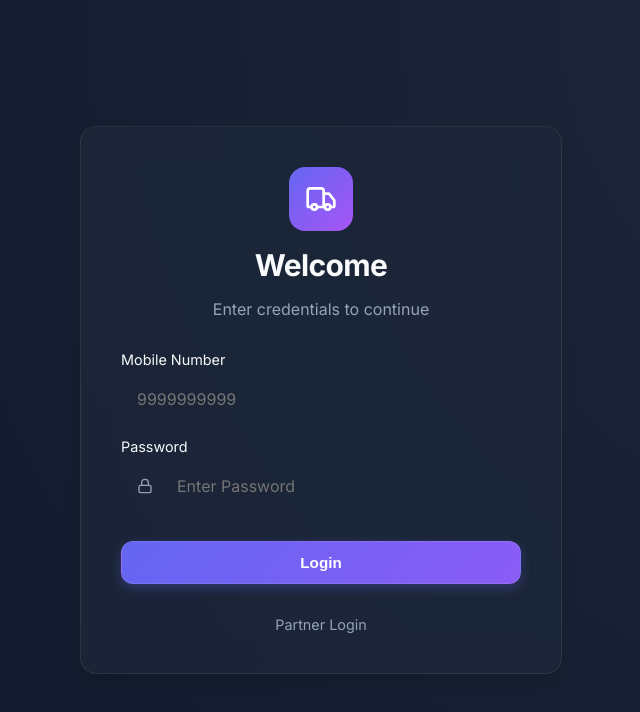
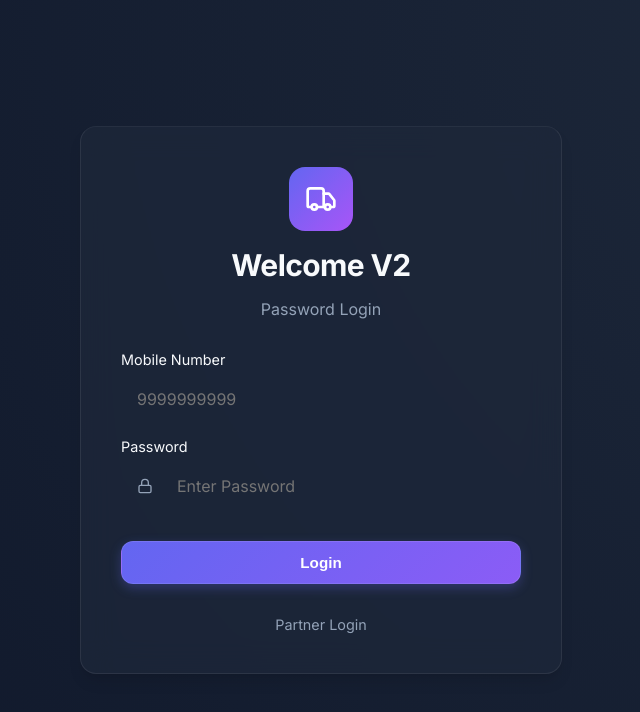
Before and after one commit to suhair-ch/outpost, a React app in the folder frontend/: page /login in a window 1280 px wide. Shown: the top 712 px of the page, without its empty margins (319-959 px from the left). Built offline with nearby package versions, Linux system fonts and the light colour scheme; the HTML template or start-up script is replaced by a standard one.

Commit message:
Bump version to 1.0.1 and update Login UI text

```diff
--- a/frontend/package.json
+++ b/frontend/package.json
@@ -1,7 +1,7 @@
 {
   "name": "frontend",
   "private": true,
-  "version": "0.0.0",
+  "version": "1.0.1",
   "type": "module",
   "scripts": {
     "dev": "vite",
--- a/frontend/src/pages/Login.tsx
+++ b/frontend/src/pages/Login.tsx
@@ -68,8 +68,8 @@ const Login = () => {
                     }}>
                         <Truck size={32} color="white" />
                     </div>
-                    <h1>Welcome</h1>
-                    <p style={{ color: 'var(--text-dim)' }}>Enter credentials to continue</p>
+                    <h1>Welcome V2</h1>
+                    <p style={{ color: 'var(--text-dim)' }}>Password Login</p>
                 </div>
 
                 <form onSubmit={handleLogin} style={{ display: 'flex', flexDirection: 'column', gap: '1rem' }}>
```
